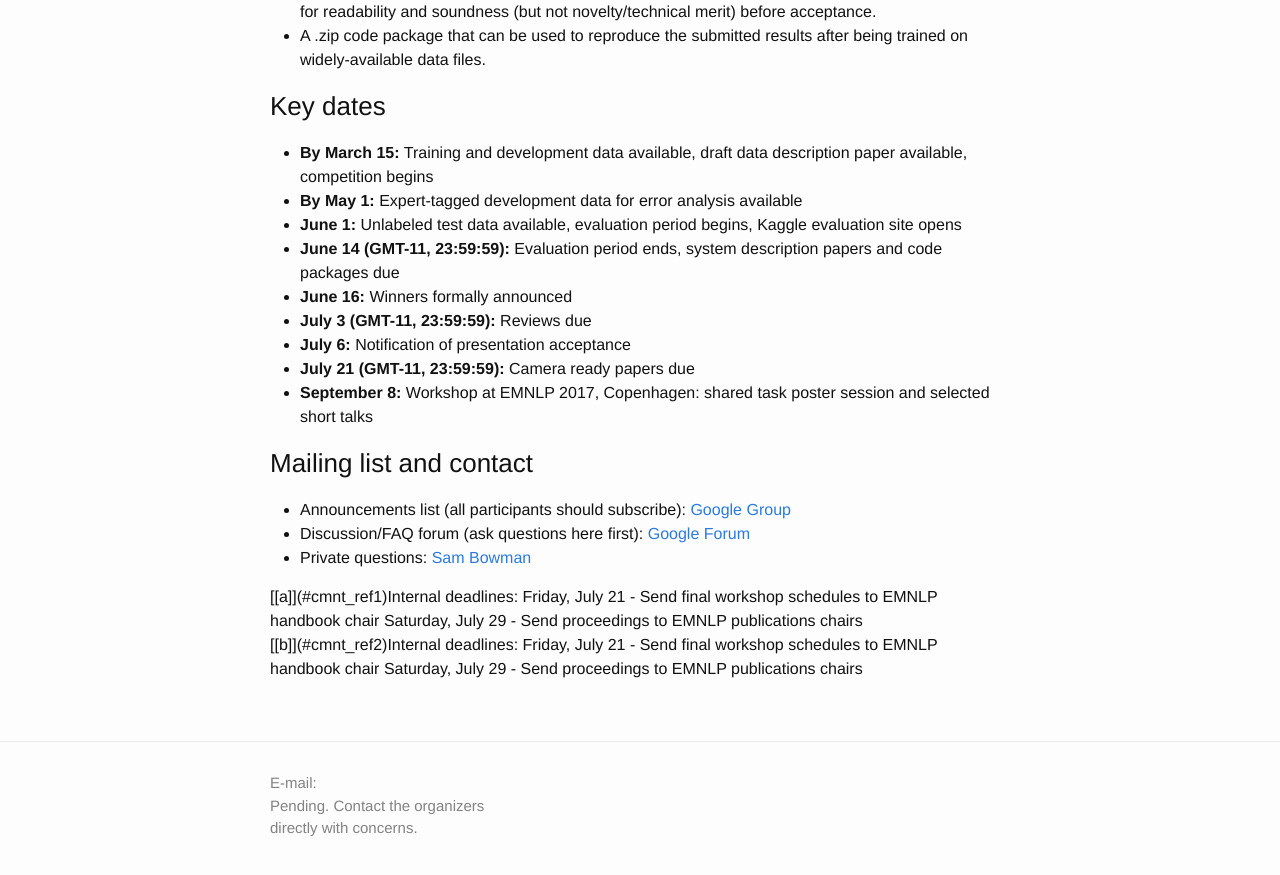
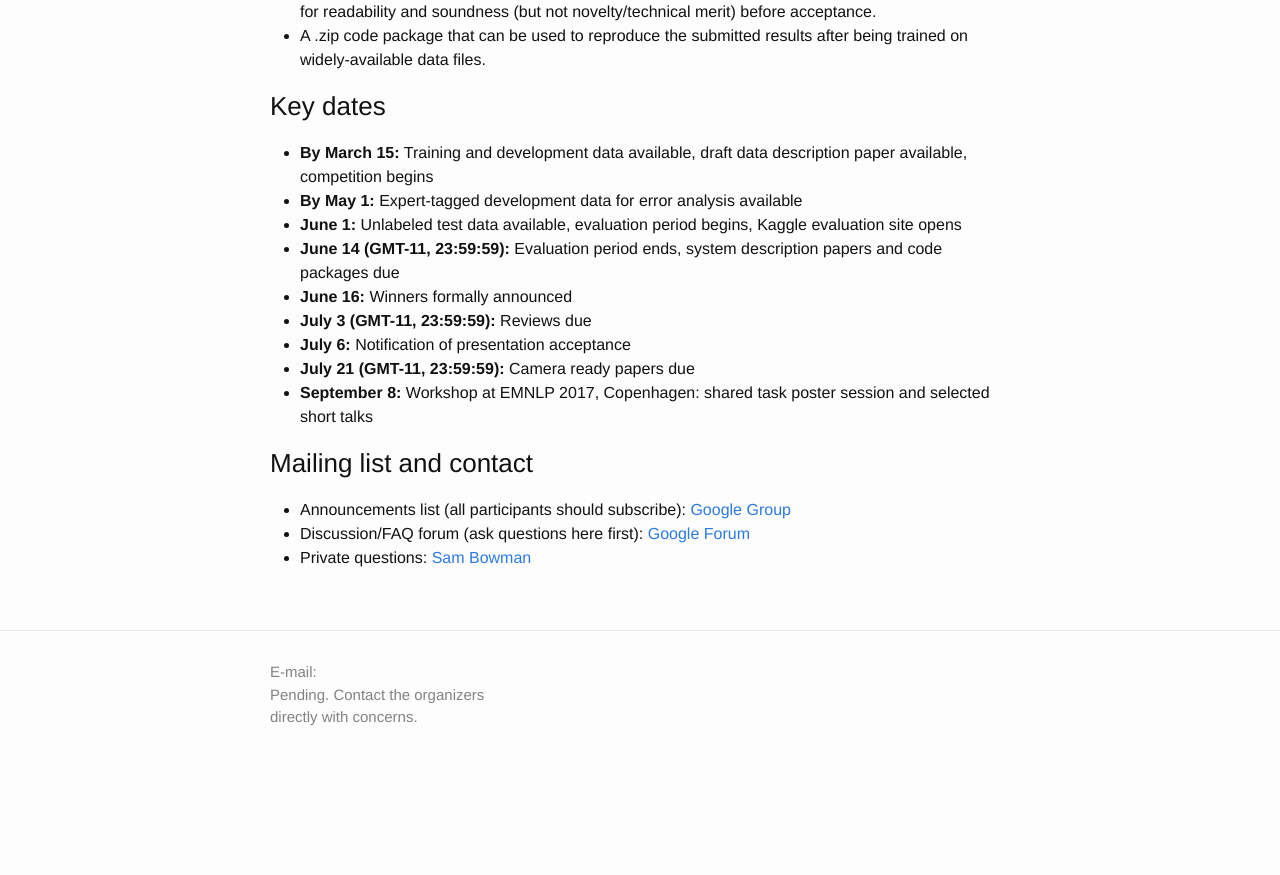
Before and after one commit to RepEval2017/RepEval2017.github.io, a Jekyll site: the page built from shared_task.md, in a window 1280 px wide and 900 px high, scrolled down 2713 px. Shown: the top 875 px of the window. Built offline with Jekyll 4.4.1, drawn with Linux system fonts in a browser that asks for light colours; after the commit the page ends 3502 px from its top, so only the background shows below that.

Commit message:
Shared task CFP cleanup.

```diff
--- a/shared_task.md
+++ b/shared_task.md
@@ -22,7 +22,7 @@
 
 <a id="t.65e94aab32684b27bd9c0ded893f49c4546886c0"></a><a id="t.0"></a>
 
-<table class="c20">
+<table class="c20" padding="4">
 
 <tbody>
 
@@ -30,25 +30,25 @@
 
 <td class="c48" colspan="1" rowspan="1">
 
-<span class="c11">Section name</span>
+<strong>Section name</strong>
 
 </td>
 
 <td class="c46" colspan="1" rowspan="1">
 
-<span class="c11">Training pairs</span>
+<strong>Training pairs</strong>
 
 </td>
 
 <td class="c41" colspan="1" rowspan="1">
 
-<span class="c11">Dev pairs</span>
+<strong>Dev pairs</strong>
 
 </td>
 
 <td class="c36" colspan="1" rowspan="1">
 
-<span class="c11">Test pairs</span>
+<strong>Test pairs</strong>
 
 </td>
 
@@ -396,13 +396,13 @@
 
 <span class="c4"></span>
 
-<span>As in SNLI, each example will consist of two sentences and a label. The first sentence is drawn from a preexisting text source—either one of the sections of the</span> <span class="c2">[Open American National Corpus](https://www.anc.org/oanc/)</span><span>(OpenANC) or some other permissively licensed source. The second sentence is written by crowd workers as part of data collection. Data for each genre will be collected in a separate crowdsourcing task. The labels will be</span> <em>entailment</em><span>,</span> <em>neutral</em><span>, and <em>contradiction</em>, in roughly equal proportions. Some examples from the corpus can be seen below.</span>
+<span>As in SNLI, each example will consist of two sentences and a label. The first sentence is drawn from a preexisting text source—either one of the sections of the</span> <span class="c2">[Open American National Corpus](https://www.anc.org/oanc/)</span><span> (OpenANC) or some other permissively licensed source. The second sentence is written by crowd workers as part of data collection. Data for each genre will be collected in a separate crowdsourcing task. The labels will be</span> <em>entailment</em><span>,</span> <em>neutral</em><span>, and <em>contradiction</em>, in roughly equal proportions. Some examples from the corpus can be seen below.</span>
 
 <span class="c4"></span>
 
 <a id="t.69933aa0e44b75a463015374d7f77f5dc897d5c8"></a><a id="t.1"></a>
 
-<table class="c20">
+<table class="c20" padding="5">
 
 <tbody>
 
@@ -410,19 +410,19 @@
 
 <td class="c17" colspan="1" rowspan="1">
 
-<span class="c11">Premise</span>
+<strong>Premise</strong>
 
 </td>
 
 <td class="c37" colspan="1" rowspan="1">
 
-<span class="c11">Label</span>
+<strong>Label</strong>
 
 </td>
 
 <td class="c35" colspan="1" rowspan="1">
 
-<span class="c11">Hypothesis</span>
+<strong>Hypothesis</strong>
 
 </td>
 
@@ -624,23 +624,3 @@
 *   <span>Announcements list (all participants should subscribe):</span> <span class="c2">[Google Group](https://groups.google.com/forum/#!forum/repeval17-annouce)</span>
 *   <span>Discussion/FAQ forum (ask questions here first):</span> <span class="c2">[Google Forum](https://groups.google.com/forum/#!forum/repeval17-qa/)</span>
 *   <span>Private questions:</span> <span class="c2">[Sam Bowman](mailto:bowman@nyu.edu)</span>
-
-<div class="c42">
-
-[[a]](#cmnt_ref1)<span class="c4">Internal deadlines:</span>
-
-<span class="c4">Friday, July 21 - Send final workshop schedules to EMNLP handbook chair</span>
-
-<span class="c4">Saturday, July 29 - Send proceedings to EMNLP publications chairs</span>
-
-</div>
-
-<div class="c42">
-
-[[b]](#cmnt_ref2)<span class="c4">Internal deadlines:</span>
-
-<span class="c4">Friday, July 21 - Send final workshop schedules to EMNLP handbook chair</span>
-
-<span class="c4">Saturday, July 29 - Send proceedings to EMNLP publications chairs</span>
-
-</div>
```
